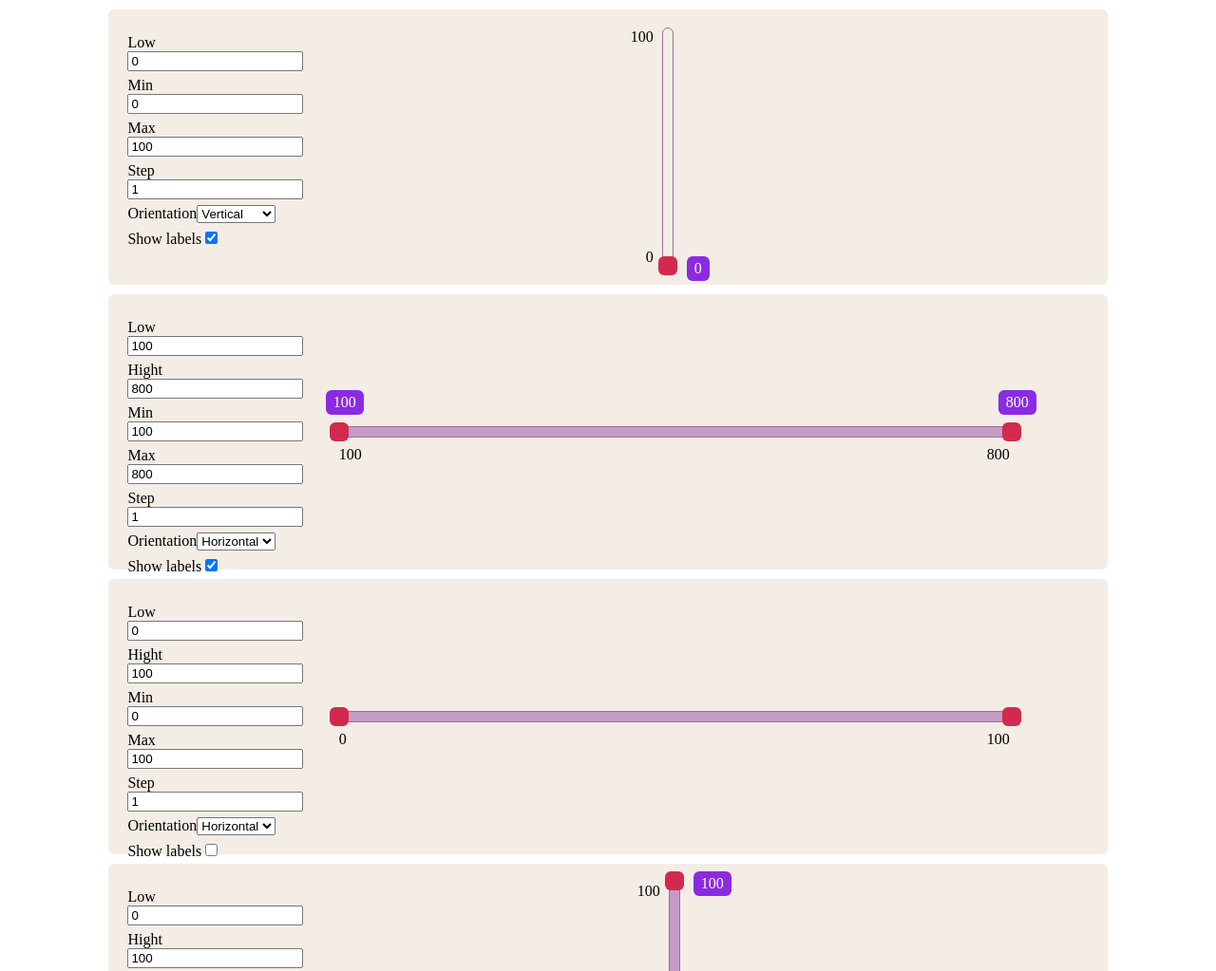
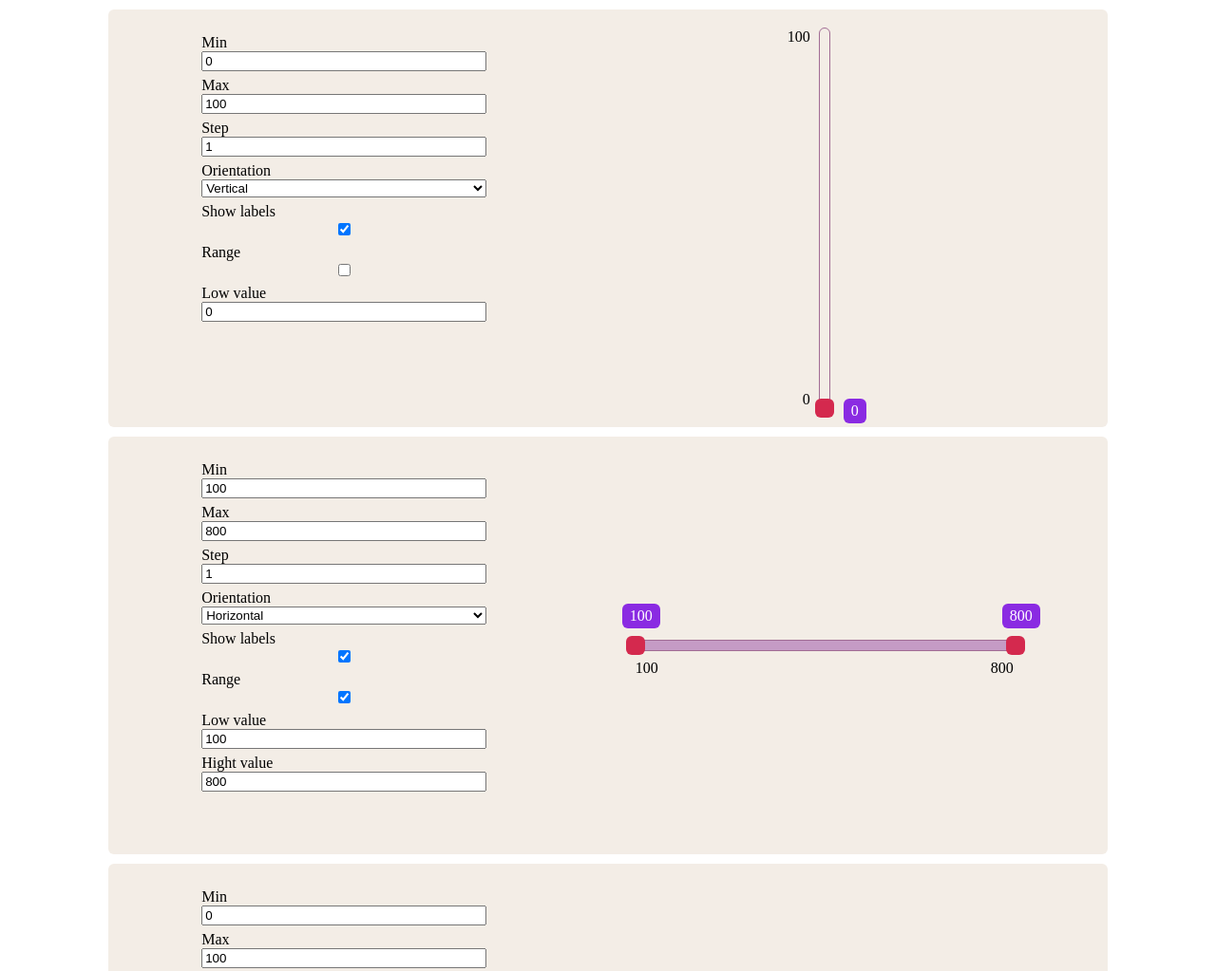
Before and after one commit to makysheva/slider, a website built with webpack: page example/index.pug in a window 1280 px wide. Shown: the top 1023 px of the page at 95% size. Built offline with nearby package versions, Linux system fonts and the light colour scheme.

Commit message:
#1 added checkbox for range/single mode

```diff
--- a/example/panel/Panel.ts
+++ b/example/panel/Panel.ts
@@ -2,18 +2,19 @@ import { Options } from "../../src/model/Options";
 import { SliderFacade } from "../../src/controller/SliderFacade";
 import { ModelEvents } from "../../src/model/ModelEvents";
 import { Orientation } from "../../src/model/Orientation";
+import ValueControl from "./ValueControl";
 
 export class Panel {
   private _slider: SliderFacade;
   private _container: JQuery;
-  private _textFieldLow: JQuery;
-  private _textFieldHight: JQuery;
   private _textFieldStep: JQuery;
   private _textFieldMin: JQuery;
   private _textFieldMax: JQuery;
   private _selectOrientation: JQuery;
   private _checkboxLabels: JQuery;
   private _isRange: boolean;
+
+  private _valueControl: ValueControl;
 
   constructor(parent: HTMLElement, props: Options) {
     this._isRange = props.range || false;
@@ -23,16 +24,6 @@ export class Panel {
     $(parent).append(this._container);
     this._container.append(panel);
     this._container.append(slider);
-    this._textFieldLow = $('<input type="number">');
-    panel.append(this._textFieldLow);
-    this.wrapLabel(this._textFieldLow, 'Low');
-
-    if (this._isRange) {
-      this._textFieldHight = $('<input type="number">');
-      panel.append(this._textFieldHight);
-      this.wrapLabel(this._textFieldHight, 'Hight');
-      this._textFieldHight.on('input', this.onChangeHightValue.bind(this));
-    }
 
     this._textFieldMin = $('<input type="number">');
     panel.append(this._textFieldMin);
@@ -62,29 +53,30 @@ export class Panel {
 
     this._slider = new SliderFacade(slider.get(0), props);
 
-    this._textFieldLow.on('input', this.onChangeLowValue.bind(this));
     this._checkboxLabels.on('change', this.onCheckboxChange.bind(this));
     this._selectOrientation.on('change', this.onChangeOrientation.bind(this));
     this._textFieldMin.on('input', this.onChangeMinValue.bind(this));
     this._textFieldMax.on('input', this.onChangeMaxValue.bind(this));
 
-    this._slider.addEventListener(ModelEvents.changeValue, this.updateValues.bind(this));
+    // this._slider.addEventListener(ModelEvents.changeValue, this.updateValues.bind(this));
     this._slider.addEventListener(ModelEvents.changeLabelVisibility, this.updateLabelsCheckbox.bind(this));
     this._slider.addEventListener(ModelEvents.changeOrientation, this.updateOrientation.bind(this));
 
     this.updateLabelsCheckbox();
-    this.updateValues();
+    // this.updateValues();
     this.updateOrientation();
     this.updateStep();
     this.updateMinMax();
+
+    this._valueControl = new ValueControl(panel.get()[0], this._slider);
   }
 
-  private updateValues() {
-    this._textFieldLow.val(this._slider.value);
-    if (this._slider.range) {
-      this._textFieldHight.val(this._slider.getValue(1));
-    }
-  }
+  // private updateValues() {
+  //   this._textFieldLow.val(this._slider.value);
+  //   if (this._slider.range) {
+  //     this._textFieldHight.val(this._slider.getValue(1));
+  //   }
+  // }
 
   private updateStep() {
     this._textFieldStep.val(this._slider.step);
@@ -93,18 +85,6 @@ export class Panel {
   private updateMinMax() {
     this._textFieldMin.val(this._slider.min);
     this._textFieldMax.val(this._slider.max);
-  }
-
-  private onChangeLowValue() {
-    if (this._isRange) {
-      this._slider.setValue(<number>this._textFieldLow.val(), 0);
-    } else {
-      this._slider.value = <number>this._textFieldLow.val();
-    }
-  }
-
-  private onChangeHightValue() {
-    this._slider.setValue(<number>this._textFieldHight.val(), 1);
   }
 
   private onChangeStep() {
@@ -144,6 +124,6 @@ export class Panel {
   }
 
   private wrapLabel(element: JQuery, text: string): JQuery {
-    return element.wrap('<label class="example__element">' + text + '</label>')
+    return element.wrap('<label class="example__element">' + text + '</label>');
   }
 }
--- /dev/null
+++ b/example/panel/ValueControl.ts
@@ -0,0 +1,99 @@
+import { SliderFacade } from "../../src/controller/SliderFacade";
+import { ModelEvents } from "../../src/model/ModelEvents";
+import { SliderModel } from "../../src/model/SliderModel";
+
+class ValueControl {
+  private _parent: HTMLElement;
+  private _facade: SliderFacade;
+
+  private _minInput: HTMLInputElement;
+  private _maxInput: HTMLInputElement;
+  private _rangeInput: HTMLInputElement;
+  private _maxContainer: HTMLElement;
+
+  constructor(parent: HTMLElement, facade: SliderFacade) {
+    this._parent = parent;
+    this._facade = facade;
+
+    this._minInput = this.createInput('number');
+    this._maxInput = this.createInput('number');
+    this._rangeInput = this.createInput('checkbox');
+
+    this._rangeInput.addEventListener('change', this.onChangeRangeInput.bind(this));
+    this._minInput.addEventListener('change', this.onChangeMinInput.bind(this));
+    this._maxInput.addEventListener('change', this.onChangeMaxInput.bind(this));
+
+    this._parent.appendChild(this.wrapByLabel(this._rangeInput, 'Range'));
+    this._parent.appendChild(this.wrapByLabel(this._minInput, 'Low value'));
+
+    this._maxContainer = this.wrapByLabel(this._maxInput, 'Hight value');
+
+    this._facade.addEventListener(ModelEvents.changeValue, this.onChangeValue.bind(this));
+    this._facade.addEventListener(ModelEvents.changeRange, this.onChangeRange.bind(this));
+
+    if (this._facade.range) {
+      this.showMaxInput();
+    }
+    this.updateFields();
+  }
+
+  private onChangeRangeInput() {
+    this._facade.range = this._rangeInput.checked;
+  }
+
+  private onChangeRange() {
+    if (this._facade.range) {
+      this.showMaxInput();
+    } else {
+      this.hideMaxInput();
+    }
+  }
+
+  private showMaxInput() {
+    this._parent.appendChild(this._maxContainer);
+    this.updateFields();
+  }
+
+  private hideMaxInput() {
+    this._parent.removeChild(this._maxContainer);
+  }
+
+  private updateFields() {
+    const isRange: boolean = this._facade.range;
+    this._rangeInput.checked = isRange;
+    this._minInput.value = this._facade.getValue(0).toString();
+    if (isRange) {
+      this._maxInput.value = this._facade.getValue(1).toString();
+    }
+  }
+
+  private onChangeMinInput() {
+    const value: number = +<number><unknown>this._minInput.value;
+    this._facade.setValue(value, 0);
+  }
+
+  private onChangeMaxInput() {
+    const value: number = +<number><unknown>this._maxInput.value;
+    this._facade.setValue(value, 1);
+  }
+
+  private onChangeValue() {
+    this.updateFields();
+  }
+
+  private createInput(type: string): HTMLInputElement {
+    const element: HTMLInputElement = document.createElement('input');
+    element.setAttribute('type', type);
+    return element;
+  }
+
+  private wrapByLabel(element: HTMLElement, text: string): HTMLElement {
+    const label: HTMLElement = document.createElement('label');
+    label.classList.add('example__element');
+    label.textContent = text;
+    label.appendChild(element);
+    return label;
+  }
+}
+
+export default ValueControl;
--- a/example/scss/example.scss
+++ b/example/scss/example.scss
@@ -12,22 +12,24 @@
   border-radius: 6px;
   padding: 20px;
   display: flex;
-  height: 250px;
+  min-height: 250px;
+  justify-content: space-around;
 
   &__panel {
-    min-width: 200px;
+    width: 300px;
   }
 
   &__slider {
     display: flex;
     justify-content: center;
     align-items: center;
-    width: 70%;
+    width: 400px;
+    height: 400px;
   }
 
   &__element {
-    display: block;
+    display: flex;
+    flex-direction: column;
     margin: 6px 0;
-    width: 90%;
   }
 }
--- a/src/controller/Controller.ts
+++ b/src/controller/Controller.ts
@@ -25,6 +25,7 @@ class Controller {
     this._model.addEventListener(ModelEvents.changeValue, this.onChangeValue.bind(this));
     this._model.addEventListener(ModelEvents.changeOrientation, this.onChangeOrientation.bind(this));
     this._model.addEventListener(ModelEvents.changeLabelVisibility, this.onChangeLabelVisibility.bind(this));
+    this._model.addEventListener(ModelEvents.changeRange, this.onChangeRange.bind(this));
   }
 
   createView() {
@@ -99,6 +100,12 @@ class Controller {
     this.createView();
     this.updateView();
   }
+
+  private onChangeRange(isRange: boolean) {
+    this.destroyView();
+    this.createView();
+    this.updateView();
+  }
 }
 
 export { Controller };
--- a/src/controller/SliderFacade.ts
+++ b/src/controller/SliderFacade.ts
@@ -69,6 +69,10 @@ class SliderFacade {
     return this._model.max;
   }
 
+  set range(value: boolean) {
+    this._model.range = value;
+  }
+
   get range(): boolean {
     return this._model.range;
   }
--- a/src/model/MarkerModel.ts
+++ b/src/model/MarkerModel.ts
@@ -16,12 +16,10 @@ class MarkerModel {
   }
 
   set value(val: number) {
-    if (val < this._slider.min || val > this._slider.max) {
-      throw new Error('Value must be between the min and max.');
+    if (val >= this._slider.min && val <= this._slider.max) {
+      this._value = val;
+      this.setPositionByValue(this._value);
     }
-
-    this._value = val;
-    this.setPositionByValue(this._value);
   }
 
   get position(): number {
--- a/src/model/ModelEvents.ts
+++ b/src/model/ModelEvents.ts
@@ -2,6 +2,7 @@ enum ModelEvents {
   changeValue = 'changeValue',
   changeOrientation = 'changeOrientation',
   changeLabelVisibility = 'changeLabelVisibility',
+  changeRange = 'changeRange',
 }
 
 export { ModelEvents };
--- a/src/model/SliderModel.ts
+++ b/src/model/SliderModel.ts
@@ -64,6 +64,20 @@ class SliderModel {
 
   get range(): boolean {
     return this._range;
+  }
+
+  set range(value: boolean) {
+    if(!this._range && value) {
+      const marker: MarkerModel = new MarkerModel(this, this._max);
+      this._markers.push(marker);
+    } else if(this._range && !value) {
+      this._markers.pop();
+    } else {
+      return;
+    }
+
+    this._range = value;
+    this._observers.emmit(ModelEvents.changeRange, this._range);
   }
 
   set value(value: number) {
@@ -177,7 +191,16 @@ class SliderModel {
   }
 
   setValue(value: number, id: number = 0) {
-    this._markers[id].value = value;
+    let newValue: number = value;
+    if (this.range) {
+      if (id == 0 && value > this._markers[1].value) {
+        newValue = this._markers[1].value;
+      }
+      if (id == 1 && value < this._markers[0].value) {
+        newValue = this._markers[0].value;
+      }
+    }
+    this._markers[id].value = newValue;
     this._observers.emmit(ModelEvents.changeValue, this);
   }
 
```
